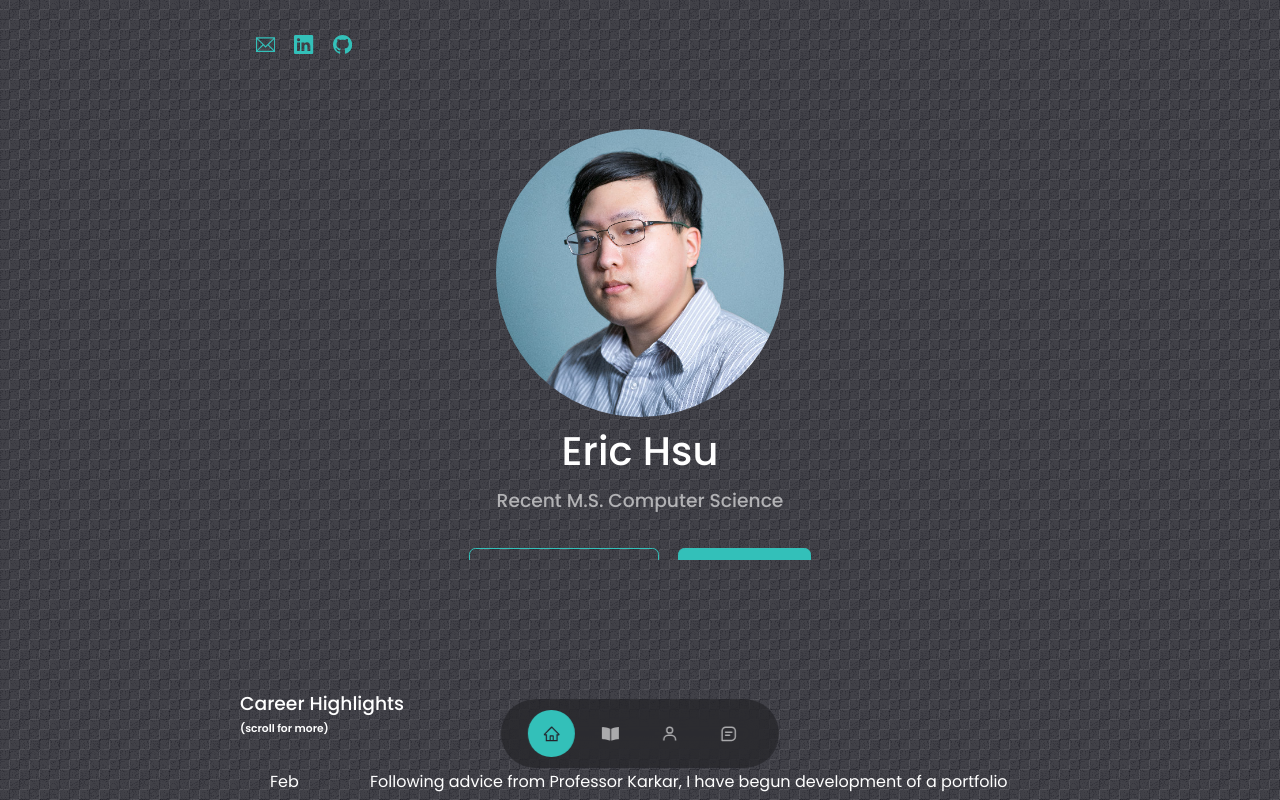
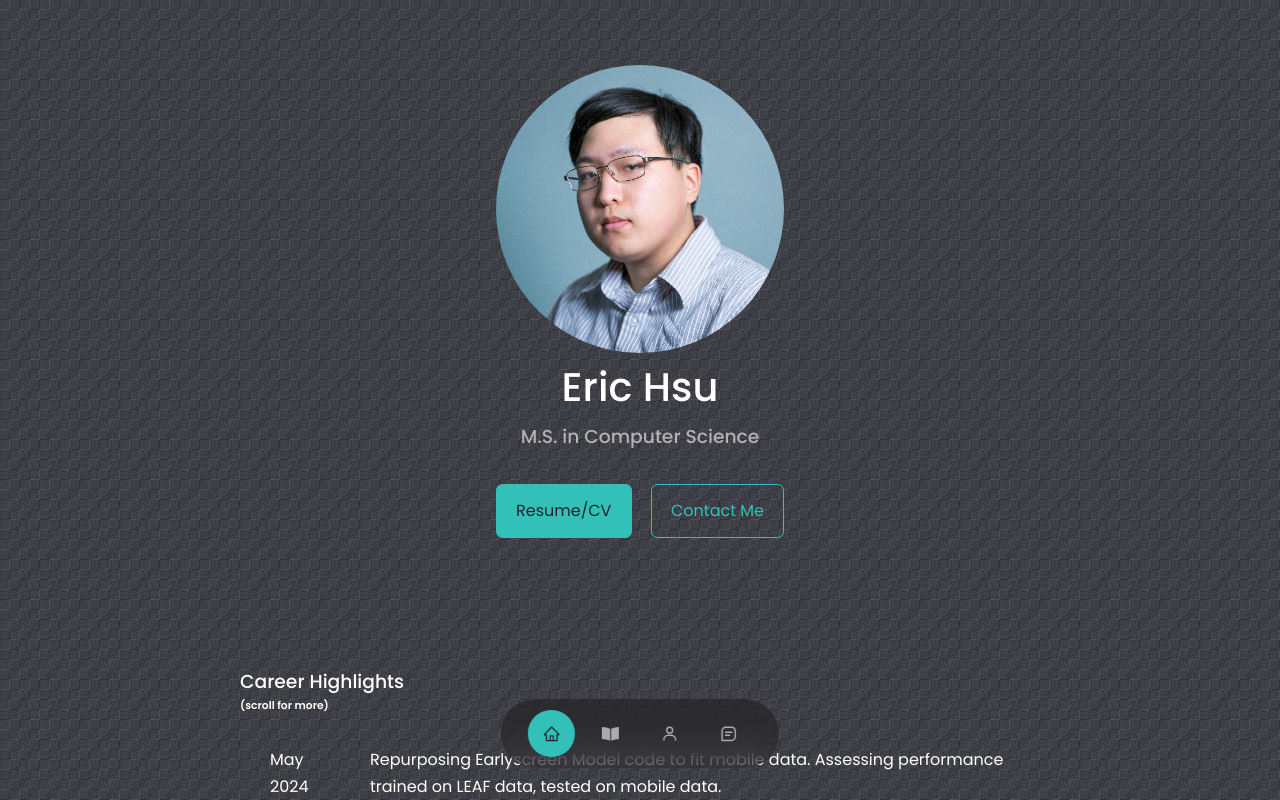
Before and after one commit to ehsu4220/Portfolio_website, a React (Create React App) app: page / in a window 1280 px wide. Shown: the top 800 px of the page. Built offline with nearby package versions, Linux system fonts and the light colour scheme.

Commit message:
Updated + Fixed bugs related to reactive sizing and added ability to download CV and resume

```diff
--- a/src/components/footer/Footer.jsx
+++ b/src/components/footer/Footer.jsx
@@ -22,7 +22,7 @@ const Footer = () => {
         </div>
 
         <div className="footer__copyright">
-            <small>&copy; Eric Hsu. All rightts reserved.</small>
+            <small>&copy; Eric Hsu. All rights reserved.</small>
         </div>
     </footer>
   )
--- a/src/components/header/CTA.jsx
+++ b/src/components/header/CTA.jsx
@@ -1,14 +1,33 @@
-import React from 'react'
-import cv from '../../assets/Hsu-Eric_Resume.pdf'
+import React, { useState } from 'react';
+import resume from '../../assets/Hsu-Eric_Resume.pdf';
+import narrative_cv from '../../assets/2024.06_Narrative-CV.pdf';
 
 const CTA = () => {
+    const [showOptions, setShowOptions] = useState(false);
+
+    const toggleOptions = () => {
+        setShowOptions(!showOptions);
+    };
 
     return (
 
         <div className="cta">
-
-            <a href={cv} target="_blank" className='btn'>Download Resume</a>
-            <a href="#contacts" className='btn btn-primary'>Contact Me</a>
+            <div>
+                <a href="#" onClick={toggleOptions} className='btn btn-primary'>
+                    Resume/CV
+                </a>
+                {showOptions && (
+                    <div className='bubble'>
+                        <a href={resume} target="_blank" rel="noopener noreferrer">
+                            Resume
+                        </a>
+                        <a href={narrative_cv} target="_blank" rel="noopener noreferrer">
+                            Narrative CV
+                        </a>
+                    </div>
+                )}
+            </div>
+            <a href="#contacts" className='btn'>Contact Me</a>
 
         </div>
     )
--- a/src/components/header/Header.jsx
+++ b/src/components/header/Header.jsx
@@ -13,9 +13,9 @@ const Header = () => {
                 <div className="me">
                     <img src={me} alt='me'/>
                 </div>
-                <div className="text_container">
-                <h1>Eric Hsu</h1>
-                <h3 className="text-light">Recent M.S. Computer Science</h3>
+                    <div className="text_container">
+                    <h1>Eric Hsu</h1>
+                    <h3 className="text-light">M.S. in Computer Science</h3>
                 </div>
                 <CTA/>
             </div>
--- a/src/components/header/header.css
+++ b/src/components/header/header.css
@@ -1,17 +1,27 @@
-header{
-
-    height: 70vh;
-    padding-top: 4rem;
-    overflow: hidden;
-    text-align: center;
-}
+.header {
+    position: fixed; /* Ensure the header stays fixed at the top of the viewport */
+    top: 0;
+    left: 0;
+    width: 100%;
+    height: 60px; /* Set a fixed height for the header */
+    background-color: #333;
+    z-index: 1000; /* Adjust z-index as needed */
+    overflow: hidden; /* Ensure no overflow behavior */
+  }
 
 .header__container{
     align-items: center;
     text-align: center;
     height: 100%;
-    position: relative;
+    position: fixed;
 }
+
+.text_container {
+    display: flex;
+    flex-direction: column;
+    align-items: center; /* Center horizontally */
+    text-align: center; /* Center text horizontally */
+  }
 
 .cta{
 
@@ -21,6 +31,22 @@ header{
     justify-content: center;
     position: relative;
 }
+
+.bubble {
+    position: absolute;
+    background-color: rgba(255, 255, 255, .0); /* White background with 80% opacity */
+    border: 0px solid #ccc;
+    border-radius: 5px;
+    padding: 10px;
+    /*box-shadow: 0 2px 10px rgba(0, 0, 0, 0.1);*/
+    z-index: 1000;
+}
+
+.bubble a {
+    display: block;
+    margin-bottom: 5px;
+}
+
 
 /* Applying CSS for HeaderSocials */
 
--- a/src/components/timeline/Timeline.jsx
+++ b/src/components/timeline/Timeline.jsx
@@ -2,6 +2,8 @@ import React from 'react';
 import './timeline.css'
 
 const eventsData = [
+    {date: "May 2024",
+    description: "Repurposing Earlyscreen Model code to fit mobile data. Assessing performance trained on LEAF data, tested on mobile data.",},
 
     {date: "Feb 2024",
     description: "Following advice from Professor Karkar, I have begun development of a portfolio webpage to document career progress.",},
--- a/src/components/timeline/timeline.css
+++ b/src/components/timeline/timeline.css
@@ -1,13 +1,16 @@
-time{
-
+.time {
   height: 70vh;
   padding-top: 4rem;
-    overflow: hidden;
+  overflow: auto;
   text-align: center;
+  position: absolute; /* Change position to absolute */
+  top: 0; /* Position from the top of the nearest positioned ancestor */
+  left: 0; /* Position from the left of the nearest positioned ancestor */
+  width: 100%; /* Occupy the full width of the nearest positioned ancestor */
 }
 
 .table-header {
-  text-align: left; /* Center align the heading */
+  text-align: left; /* Align the heading to the left */
   margin-left: 15rem;
 }
 
@@ -18,6 +21,7 @@ time{
 #table_structure {
   max-height: 450px;
   overflow-y: auto;
+  overflow-x: auto; /* Allow horizontal scrolling if the table is too wide */
   margin-left: 15rem;
   margin-right: 15rem;
   align-items: center;
@@ -29,15 +33,48 @@ time{
 table {
   width: 100%;
   border-collapse: collapse;
+  background-color: transparent; /* Set the table background to transparent */
+}
+
+thead th {
+  position: sticky;
+  top: 0;
+  background-color: #f1f1f1;
 }
 
 th, td {
   padding: 30px; /* Add padding to create space */
   border-bottom: 1px solid #ddd;
   text-align: left;
+  background-color: transparent; /* Ensure table cells have a transparent background */
 }
-
 
 th:first-child, td:first-child {
   width: 100px;
 }
+
+tbody tr {
+  border-bottom: 1px solid #ddd;
+  background-color: transparent; /* Ensure table rows have a transparent background */
+}
+
+@media (max-width: 600px) {
+  td {
+    display: block;
+    text-align: right;
+    position: relative;
+    padding-left: 50%;
+    white-space: nowrap;
+    background-color: transparent; /* Ensure table cells have a transparent background */
+  }
+
+  td::before {
+    content: attr(data-label);
+    position: absolute;
+    left: 0;
+    width: 50%;
+    padding-left: 10px;
+    font-weight: bold;
+    white-space: nowrap;
+  }
+}
```
Also changed, not shown: 2 other files (tests, documents, lock files or other folders). Lines whose indentation alone changed are shown as unchanged.
